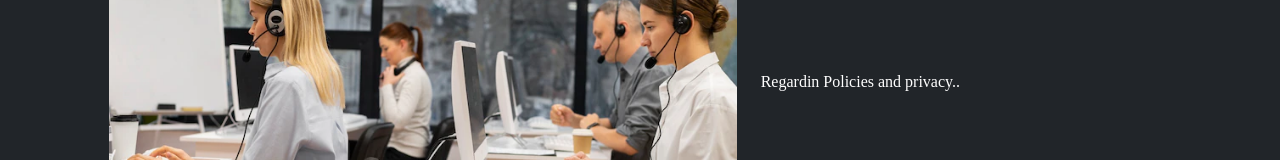
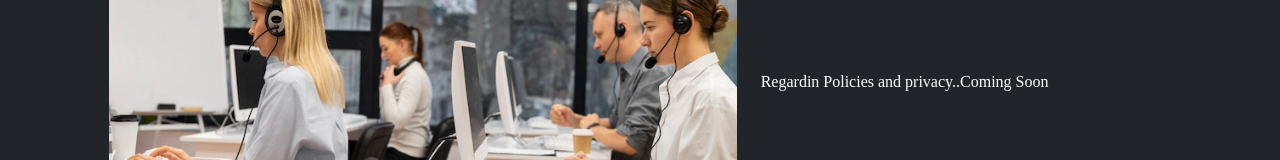
Before and after one commit to Touqeer001/E-commerce-web-application-using-MERN-Stack, a React (Create React App) app in the folder client/: page /policy in a window 1280 px wide. Shown: the part 161-321 px from the top of the page. Built offline with nearby package versions, Linux system fonts and the light colour scheme.

Commit message:
Update Policy COmponent

```diff
--- a/client/src/pages/Policy.jsx
+++ b/client/src/pages/Policy.jsx
@@ -10,7 +10,9 @@ const Policy = () => {
         </div>
 
         <div className="col-md-4">
-          <p className="text-justify mt-2">Regardin Policies and privacy..</p>
+          <p className="text-justify mt-2">
+            Regardin Policies and privacy..Coming Soon
+          </p>
         </div>
       </div>
     </Layout>
```
